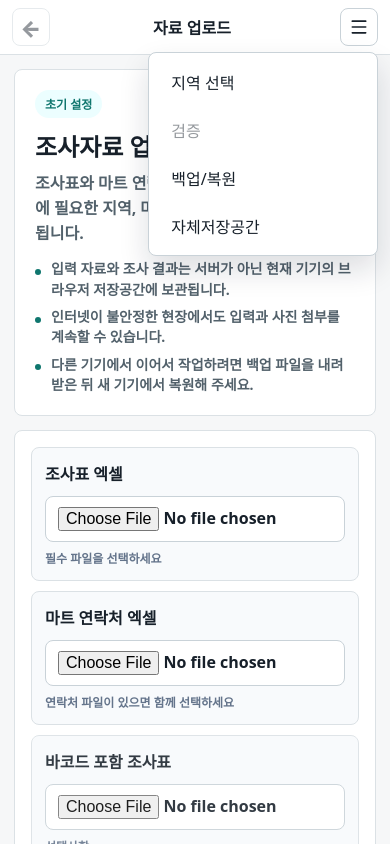
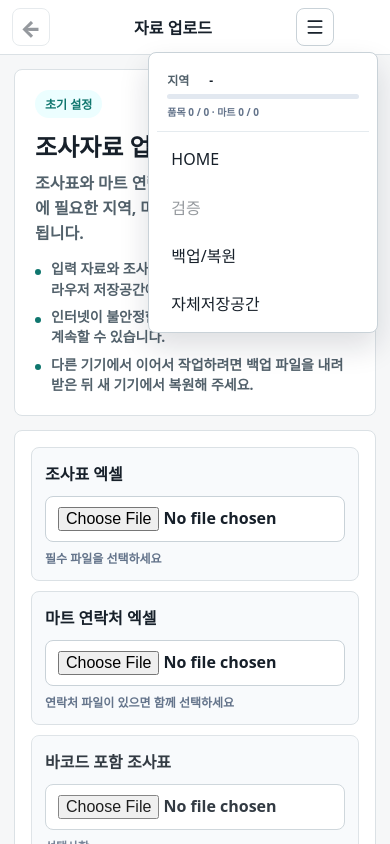
Before and after one commit to predict59/priceresearchsupporter, a React (Vite) app: page / in a window 390 px wide. Both pictures are taken after a click on the button "메뉴 열기". Shown: the top 844 px of the page. Built offline with nearby package versions, Linux system fonts and the light colour scheme.

Commit message:
Refine mobile item layout and menu context

```diff
--- a/src/App.tsx
+++ b/src/App.tsx
@@ -1,4 +1,4 @@
-import { Camera, CheckCircle2, ChevronDown, ChevronUp, Download, Info as InfoIcon, MapPin, Menu, MoreVertical, Phone, SlidersHorizontal, Search, Upload, X } from "lucide-react";
+import { Camera, CheckCircle2, ChevronDown, ChevronUp, Download, MapPin, Menu, MoreVertical, Phone, SlidersHorizontal, Search, Upload, X } from "lucide-react";
 import { useEffect, useMemo, useRef, useState } from "react";
 import type { DragEvent } from "react";
 import { clearAllData, deletePhoto, getItems, getPhotosByRegion, getPhotosByStore, getRegions, getSettings, getStores, importRegionData, now, putItem, putPhoto, putStore, saveParsedData, saveSettings, today, uid } from "./db";
@@ -596,12 +596,11 @@ function App() {
     : view === "validation" ? "검증"
     : view === "backup" ? "백업/복원"
     : "자료 업로드";
-  const topContext =
-    view === "store" || view === "items" || view === "item"
-      ? `현재 마트: ${selectedStore?.storeName ?? selectedItem?.storeName ?? "-"}`
-      : view === "workspace" || view === "validation"
-        ? currentRegion ? `현재 지역: ${currentRegion}` : ""
-        : "";
+  const menuRegionStats = currentRegion ? regionSummary(currentRegion) : emptyStats;
+  const menuItemStats = view === "items" && selectedStore
+    ? summarize(storeItems, photos.filter((photo) => photo.storeId === selectedStore.id))
+    : currentRegion ? summarize(regionItems, photos) : emptyStats;
+  const menuContext = selectedStore?.storeName ?? selectedItem?.storeName;
 
   if (isBooting) {
     return (
@@ -621,13 +620,19 @@ function App() {
         <div className="top-main">
           <button className="top-back icon-button" onClick={goBack} disabled={!canGoBack} aria-label="뒤로가기">←</button>
           <button className="brand" onClick={() => { setStoreQuery(""); setItemQuery(""); setView(regions.length ? "regions" : "upload"); }}>{screenTitle}</button>
-          <span className="current">{topContext}</span>
+          <span className="current" aria-hidden="true" />
           <button className="top-toggle icon-button" onClick={() => setMenuOpen((value) => !value)} aria-expanded={menuOpen} aria-label="메뉴 열기">
             <Menu size={20} />
           </button>
         </div>
         <div className="top-actions">
-          <button onClick={() => { setStoreQuery(""); setItemQuery(""); setView("regions"); setMenuOpen(false); }}>지역 선택</button>
+          <div className="menu-status">
+            <span>지역 <strong>{currentRegion || "-"}</strong></span>
+            {menuContext && <span>마트 <strong>{menuContext}</strong></span>}
+            <div className="menu-progress"><i style={{ width: `${menuItemStats.total ? Math.round((menuItemStats.completed / menuItemStats.total) * 100) : 0}%` }} /></div>
+            <small>품목 {menuItemStats.completed.toLocaleString()} / {menuItemStats.total.toLocaleString()} · 마트 {menuRegionStats.completed.toLocaleString()} / {menuRegionStats.total.toLocaleString()}</small>
+          </div>
+          <button onClick={() => { setStoreQuery(""); setItemQuery(""); setView("regions"); setMenuOpen(false); }}>HOME</button>
           <button disabled={!currentRegion} onClick={() => { setView("validation"); setMenuOpen(false); }}>검증</button>
           <button onClick={() => { setView("backup"); setMenuOpen(false); }}>백업/복원</button>
           <button onClick={openStorageInfo}>자체저장공간</button>
@@ -799,7 +804,6 @@ function App() {
         <main className="page">
           <div className="sticky-search item-search">
             <SearchBox value={itemQuery} onChange={setItemQuery} placeholder="품목명 / 바코드 / 품목코드 / 담당자" />
-            <button className="tool-toggle icon-button" onClick={() => setSummaryOpen(true)} aria-label="현황 보기"><InfoIcon size={18} /></button>
             <button className="tool-toggle" onClick={() => setItemToolsOpen((value) => !value)} aria-expanded={itemToolsOpen}>
               <SlidersHorizontal size={18} /> 필터 {itemToolsOpen ? <ChevronUp size={16} /> : <ChevronDown size={16} />}
             </button>
--- a/src/logic.ts
+++ b/src/logic.ts
@@ -24,7 +24,7 @@ export function productPhotoMissingLabels(item: SurveyItem, photos: SurveyPhoto[
     if (!hasPos) missing.push("POS/영수증사진");
   } else {
     if (!hasDisplay) missing.push("제품진열사진");
-    if (!hasInfo) missing.push("제품정보/후면/바코드사진");
+    if (!hasInfo) missing.push("제품정보사진");
   }
   return missing;
 }
--- a/src/styles.css
+++ b/src/styles.css
@@ -70,6 +70,43 @@ button:disabled { opacity: .45; cursor: not-allowed; }
   z-index: 40;
 }
 .menu-open .top-actions { display: grid; }
+.menu-status {
+  display: grid;
+  gap: 5px;
+  padding: 10px 10px 12px;
+  border-bottom: 1px solid #e5ebef;
+  color: #52616b;
+  font-size: 12px;
+  font-weight: 800;
+}
+.menu-status span {
+  display: grid;
+  grid-template-columns: 34px minmax(0, 1fr);
+  gap: 8px;
+  align-items: center;
+}
+.menu-status strong {
+  color: #17202a;
+  overflow: hidden;
+  text-overflow: ellipsis;
+  white-space: nowrap;
+}
+.menu-status small {
+  color: #64748b;
+  font-weight: 800;
+}
+.menu-progress {
+  height: 5px;
+  border-radius: 999px;
+  overflow: hidden;
+  background: #e2e8f0;
+}
+.menu-progress i {
+  display: block;
+  height: 100%;
+  border-radius: inherit;
+  background: #0f766e;
+}
 .top-actions button { width: 100%; justify-content: flex-start; border: 0; }
 .top-actions button:hover { background: #eef2f4; }
 .actions { display: flex; flex-wrap: wrap; gap: 8px; align-items: center; }
@@ -1186,8 +1223,8 @@ textarea { min-height: 110px; resize: vertical; }
 .item-action-fab {
   position: fixed;
   left: 50%;
-  width: min(760px, calc(100dvw - 24px));
-  max-width: calc(100dvw - 24px);
+  width: min(680px, calc(100% - 56px));
+  max-width: calc(100% - 56px);
   transform: translateX(-50%);
   bottom: 14px;
   z-index: 25;
@@ -1218,6 +1255,7 @@ textarea { min-height: 110px; resize: vertical; }
   min-height: 46px;
   border-radius: 999px;
   padding: 0 10px;
+  font-size: clamp(14px, 3.4vw, 18px);
   font-weight: 900;
   min-width: 0;
 }
@@ -1496,10 +1534,17 @@ textarea { min-height: 110px; resize: vertical; }
 @media (max-width: 720px) {
   .top-main { grid-template-columns: 38px minmax(0, 1fr) auto 38px; gap: 6px; }
   .brand { font-size: 16px; }
-  .current { max-width: 96px; font-size: 11px; }
+  .current { display: none; }
   .top-back, .top-toggle { width: 38px; min-height: 38px; }
   .sticky-search { grid-template-columns: 1fr auto auto; }
   .sticky-search .search { grid-column: 1 / -1; }
+  .item-search {
+    grid-template-columns: minmax(0, 1fr) auto;
+  }
+  .item-search .search {
+    grid-column: auto;
+    margin-right: 0;
+  }
   .workspace-search { grid-template-columns: minmax(0, 1fr) auto; }
   .workspace-search .search { grid-column: auto; }
   .tool-toggle:not(.icon-button) { grid-column: 2 / 4; }
@@ -1537,8 +1582,8 @@ textarea { min-height: 110px; resize: vertical; }
     padding-right: 10px;
   }
   .item-action-fab {
-    left: 10px;
-    right: 10px;
+    left: 28px;
+    right: 28px;
     width: auto;
     max-width: none;
     transform: none;
```
